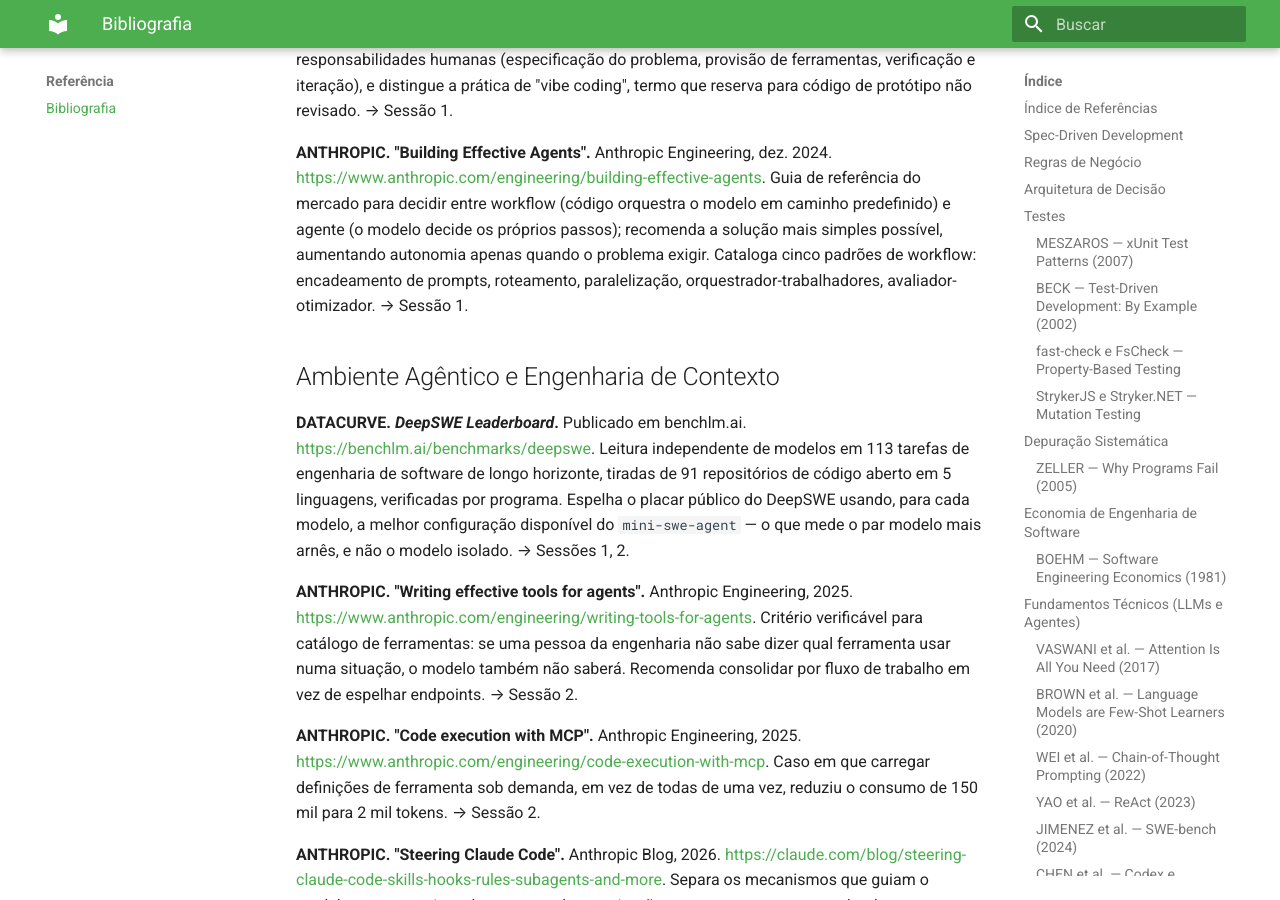
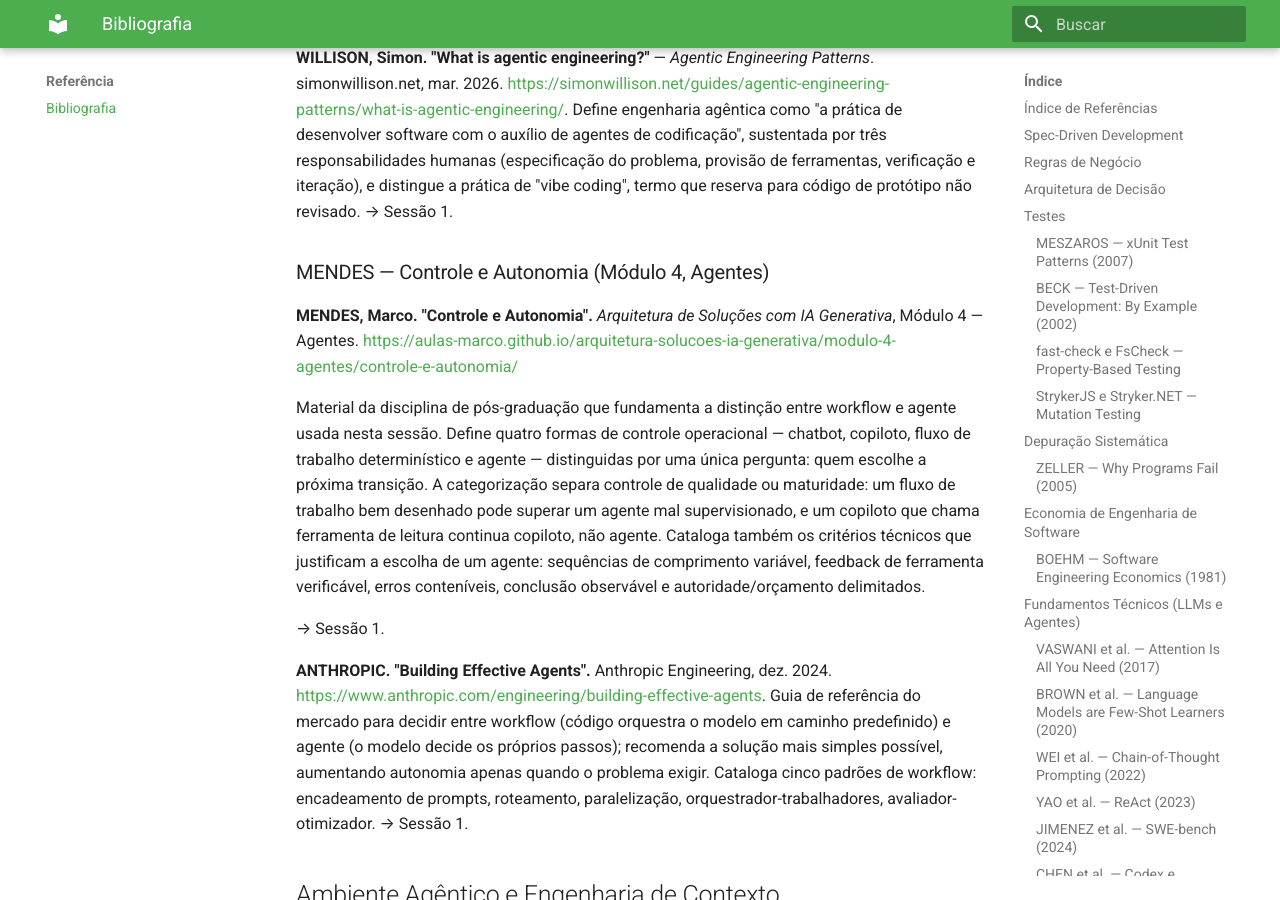
Before and after one commit to arkhibr/workshops-ia-agentica, an MkDocs documentation site: the page built from docs/referencia/bibliografia.md, in a window 1280 px wide and 900 px high, scrolled down 8155 px. Built offline with MkDocs 1.6.1 and Material for MkDocs 9.7.7, drawn with Linux system fonts in a browser that asks for light colours; some of the changed text lies outside the part shown.

Commit message:
docs(s1): funda a distinção workflow/agente nas quatro formas de controle operacional
Substitui a frase solta "workflow e agente são duas formas diferentes de organizar
esse bloco" por fundamentação mais sólida: as quatro formas de controle operacional
(chatbot, copiloto, fluxo de trabalho determinístico, agente) do material de
Controle e Autonomia do Módulo 4 (Agentes) da disciplina de pós-graduação.

Adiciona a referência à bibliografia com resumo e link para a fonte, e corrige
os slugs do índice interno de bibliografia.md — o MkDocs remove acentos por
completo ao gerar âncoras (ex.: "depuração" vira "depuracao"), diferente do que
o índice assumia inicialmente.

Co-Authored-By: Claude Haiku 4.5 <noreply@anthropic.com>

```diff
--- a/docs/referencia/bibliografia.md
+++ b/docs/referencia/bibliografia.md
@@ -5,32 +5,35 @@ Referências que embasam o conteúdo metodológico do workshop. Cada entrada ind
 ## Índice de Referências
 
 - [Spec-Driven Development](#spec-driven-development)
-- [Regras de Negócio](#regras-de-negócio)
-- [Arquitetura de Decisão](#arquitetura-de-decisão)
+- [Regras de Negócio](#regras-de-negocio)
+- [Arquitetura de Decisão](#arquitetura-de-decisao)
 - [Testes](#testes)
-  - [xUnit Test Patterns](#meszaros-2007)
-  - [Test-Driven Development](#beck-2002)
-  - [Property-Based Testing](#property-testing)
-  - [Mutation Testing](#mutation-testing)
-- [Depuração Sistemática](#depuração-sistemática)
+  - [xUnit Test Patterns](#meszaros-xunit-test-patterns-2007)
+  - [Test-Driven Development](#beck-test-driven-development-by-example-2002)
+  - [Property-Based Testing](#fast-check-e-fscheck-property-based-testing)
+  - [Mutation Testing](#strykerjs-e-strykernet-mutation-testing)
+- [Depuração Sistemática](#depuracao-sistematica)
+  - [Why Programs Fail](#zeller-why-programs-fail-2005)
 - [Economia de Engenharia](#economia-de-engenharia-de-software)
-- [Fundamentos Técnicos](#fundamentos-técnicos-llms-e-agentes)
-  - [Transformer Architecture](#vaswani-2017)
-  - [Few-Shot Learning](#brown-2020)
-  - [Chain-of-Thought Prompting](#wei-2022)
-  - [ReAct](#yao-2023)
-  - [SWE-bench](#jimenez-2024)
-  - [Codex](#chen-2021)
-- [Evidência Empírica](#evidência-empírica-sobre-produtividade-e-risco)
-  - [Copilot Productivity](#peng-2023)
-  - [Experienced Developer Study](#metr-2025)
-  - [Security Assessment](#pearce-2022)
+  - [Software Engineering Economics](#boehm-software-engineering-economics-1981)
+- [Fundamentos Técnicos](#fundamentos-tecnicos-llms-e-agentes)
+  - [Transformer Architecture](#vaswani-et-al-attention-is-all-you-need-2017)
+  - [Few-Shot Learning](#brown-et-al-language-models-are-few-shot-learners-2020)
+  - [Chain-of-Thought Prompting](#wei-et-al-chain-of-thought-prompting-2022)
+  - [ReAct](#yao-et-al-react-2023)
+  - [SWE-bench](#jimenez-et-al-swe-bench-2024)
+  - [Codex](#chen-et-al-codex-e-humaneval-2021)
+- [Evidência Empírica](#evidencia-empirica-sobre-produtividade-e-risco)
+  - [Copilot Productivity](#peng-et-al-copilot-productivity-2023)
+  - [Experienced Developer Study](#metr-experienced-developer-productivity-2025)
+  - [Security Assessment](#pearce-et-al-copilot-security-2022)
 - [Engenharia de Software na Era dos LLMs](#engenharia-de-software-na-era-dos-llms)
-- [Ambiente Agêntico](#ambiente-agêntico-e-engenharia-de-contexto)
-  - [Agent Harness Engineering](#trivedy-2026)
-  - [Context Engineering](#anthropic-context-engineering-2025)
-  - [Model Context Protocol](#anthropic-mcp-2024)
-  - [AGENTS.md Standard](#agents-md-foundation)
+  - [Controle e Autonomia (4 formas de controle operacional)](#mendes-controle-e-autonomia-modulo-4-agentes)
+- [Ambiente Agêntico](#ambiente-agentico-e-engenharia-de-contexto)
+  - [Agent Harness Engineering](#trivedy-the-anatomy-of-an-agent-harness-2026)
+  - [Context Engineering](#anthropic-effective-context-engineering-2025)
+  - [Model Context Protocol](#anthropic-introducing-the-model-context-protocol-2024)
+  - [AGENTS.md Standard](#agentic-ai-foundation-agentsmd-standard)
 
 ## Spec-Driven Development
 
@@ -217,6 +220,14 @@ Investiga segurança do GitHub Copilot avaliando com que frequência recomenda c
 **WILLISON, Simon. "What is agentic engineering?"** — *Agentic Engineering Patterns*. simonwillison.net, mar. 2026. <https://simonwillison.net/guides/agentic-engineering-patterns/what-is-agentic-engineering/>. Define engenharia agêntica como "a prática de desenvolver software com o auxílio de agentes de codificação", sustentada por três responsabilidades humanas (especificação do problema, provisão de ferramentas, verificação e iteração), e distingue a prática de "vibe coding", termo que reserva para código de protótipo não revisado.
 → Sessão 1.
 
+### MENDES — Controle e Autonomia (Módulo 4, Agentes)
+
+**MENDES, Marco. "Controle e Autonomia".** *Arquitetura de Soluções com IA Generativa*, Módulo 4 — Agentes. <https://aulas-marco.github.io/arquitetura-solucoes-ia-generativa/modulo-4-agentes/controle-e-autonomia/>
+
+Material da disciplina de pós-graduação que fundamenta a distinção entre workflow e agente usada nesta sessão. Define quatro formas de controle operacional — chatbot, copiloto, fluxo de trabalho determinístico e agente — distinguidas por uma única pergunta: quem escolhe a próxima transição. A categorização separa controle de qualidade ou maturidade: um fluxo de trabalho bem desenhado pode superar um agente mal supervisionado, e um copiloto que chama ferramenta de leitura continua copiloto, não agente. Cataloga também os critérios técnicos que justificam a escolha de um agente: sequências de comprimento variável, feedback de ferramenta verificável, erros conteníveis, conclusão observável e autoridade/orçamento delimitados.
+
+→ Sessão 1.
+
 **ANTHROPIC. "Building Effective Agents".** Anthropic Engineering, dez. 2024. <https://www.anthropic.com/engineering/building-effective-agents>. Guia de referência do mercado para decidir entre workflow (código orquestra o modelo em caminho predefinido) e agente (o modelo decide os próprios passos); recomenda a solução mais simples possível, aumentando autonomia apenas quando o problema exigir. Cataloga cinco padrões de workflow: encadeamento de prompts, roteamento, paralelização, orquestrador-trabalhadores, avaliador-otimizador.
 → Sessão 1.
 
```
Also changed, not shown: docs/sessao-01-o-que-mudou/sintese-e-referencias.md (+1 -0 lines), docs/sessao-01-o-que-mudou/sistemas-agenticos.md (+6 -2 lines).
